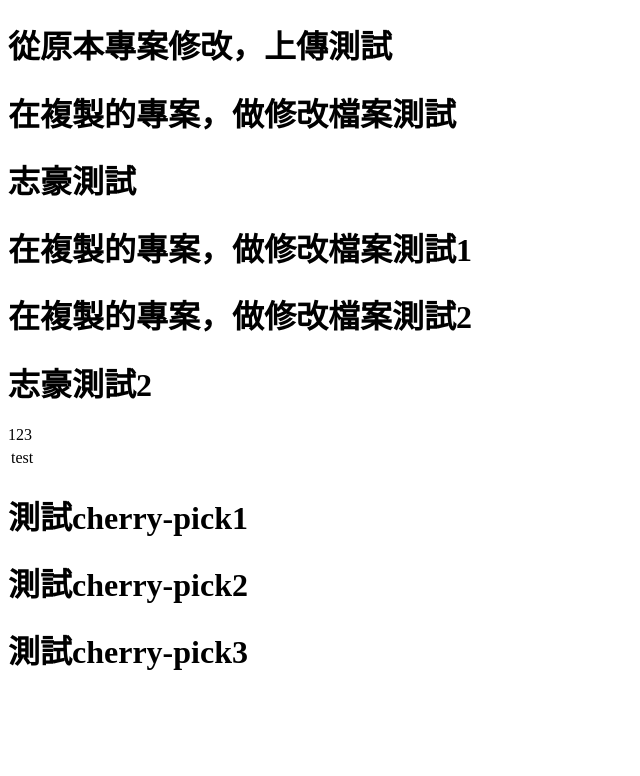
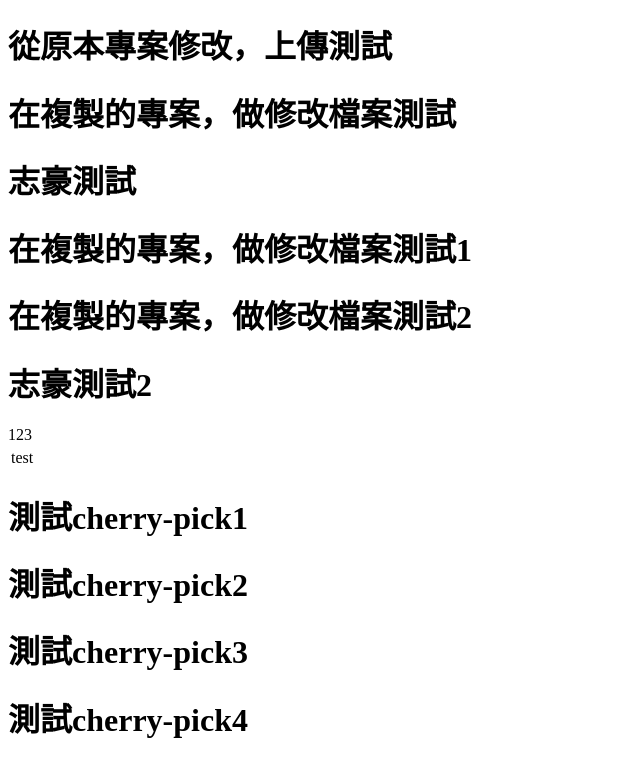
Before and after one commit to hktech-group/ExampleCollaboration, a plain HTML site: page index.html in a window 1280 px wide. Shown: the whole page, without its empty margins (0-640 px from the left). Drawn offline with Linux system fonts and the light colour scheme.

Commit message:
測試cherry pick4

```diff
--- a/index.html
+++ b/index.html
@@ -30,6 +30,7 @@
     <h1>測試cherry-pick1</h1>
     <h1>測試cherry-pick2</h1>
     <h1>測試cherry-pick3</h1>
+    <h1>測試cherry-pick4</h1>
 </body>
 
 </html>
```
